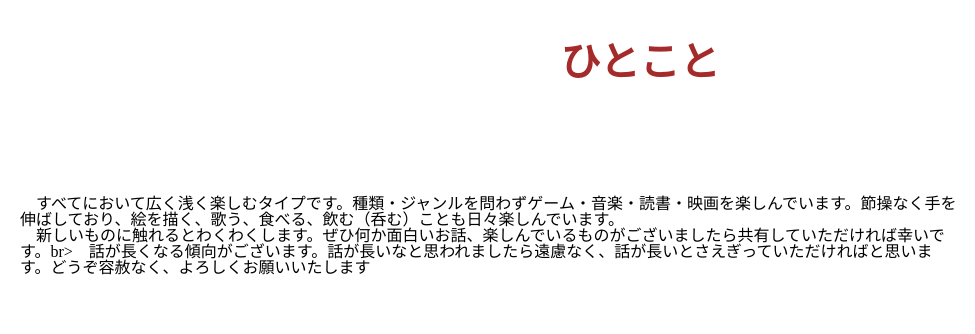
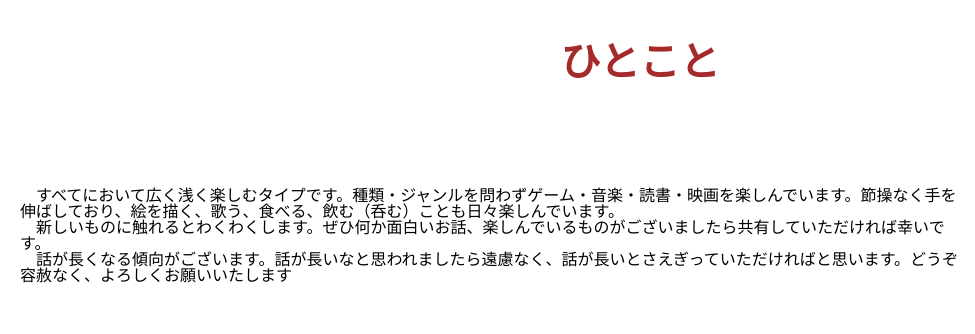
Before and after one commit to murakamiyasumichi-spec/murakamiYasumichiPortforio, a plain HTML site: page portfolio/portfolioHP/index2.html in a window 1280 px wide. Shown: the part 1238-1572 px from the top of the page, 0-975 px from the left. Drawn offline with Linux system fonts and the light colour scheme.

Commit message:
Update index2.html

```diff
--- a/portfolio/portfolioHP/index2.html
+++ b/portfolio/portfolioHP/index2.html
@@ -50,7 +50,7 @@
             <div class="contents">
                 <div class="contentsinsidesentence">
                     <p>　すべてにおいて広く浅く楽しむタイプです。種類・ジャンルを問わずゲーム・音楽・読書・映画を楽しんでいます。節操なく手を伸ばしており、絵を描く、歌う、食べる、飲む（呑む）ことも日々楽しんでいます。<br>
-                    　新しいものに触れるとわくわくします。ぜひ何か面白いお話、楽しんでいるものがございましたら共有していただければ幸いです。br>　話が長くなる傾向がございます。話が長いなと思われましたら遠慮なく、話が長いとさえぎっていただければと思います。どうぞ容赦なく、よろしくお願いいたします</p>
+                    　新しいものに触れるとわくわくします。ぜひ何か面白いお話、楽しんでいるものがございましたら共有していただければ幸いです。<br>　話が長くなる傾向がございます。話が長いなと思われましたら遠慮なく、話が長いとさえぎっていただければと思います。どうぞ容赦なく、よろしくお願いいたします</p>
                     </div>
                     <img src="./book.jpg" alt="">
                 </div>
```
